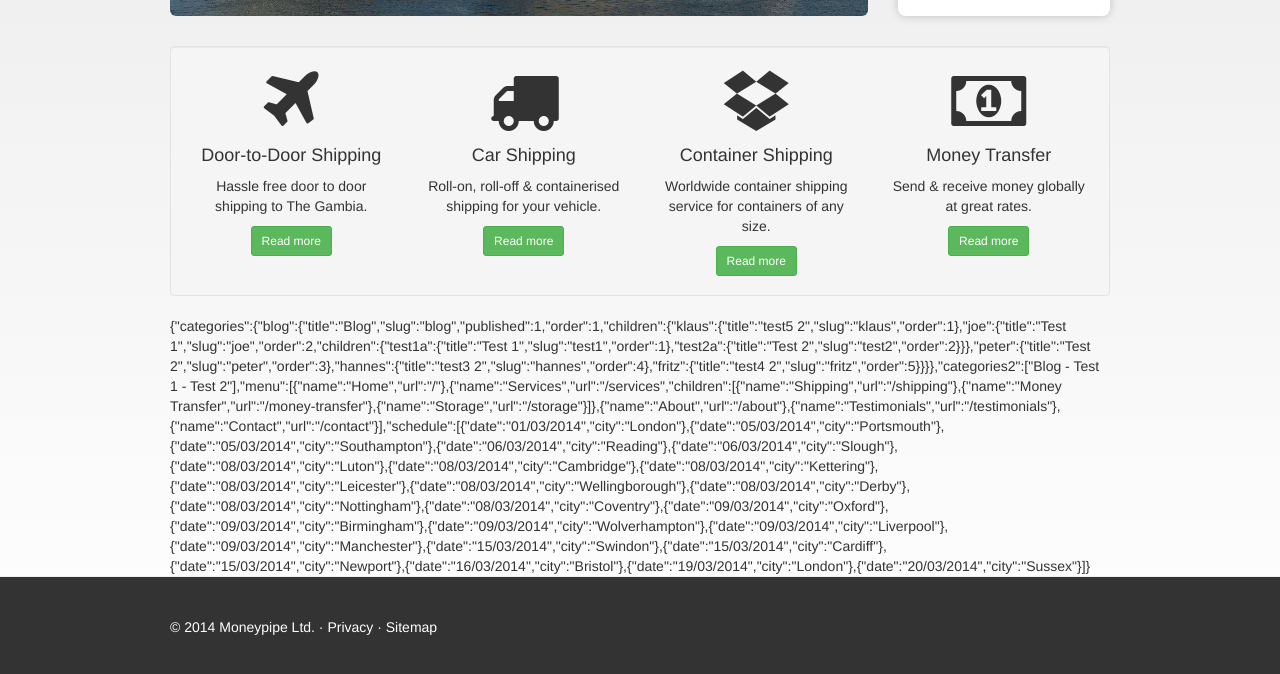
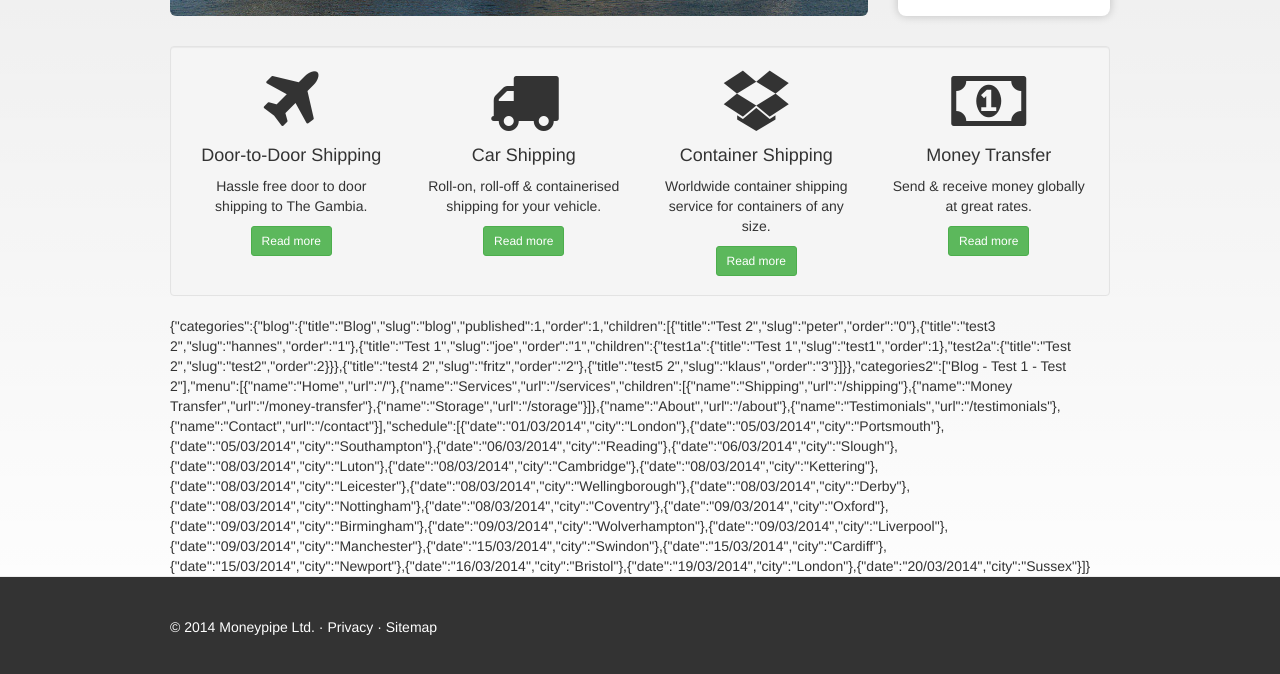
Before and after one commit to abeta/moneypipe, a Jekyll site: the page built from index.html, in a window 1280 px wide, cut to the strip 485-1162 px from the top of the page. Shown: the top 674 px of the strip. Built offline with Jekyll 4.4.1, drawn with Linux system fonts in a browser that asks for light colours; nearby versions of some CDN libraries.

Commit message:
Sort categories

```diff
--- a/_data/categories.yml
+++ b/_data/categories.yml
@@ -4,14 +4,18 @@ blog:
     published: 1
     order: 1
     children:
-        klaus:
-            title: 'test5 2'
-            slug: klaus
-            order: 1
-        joe:
+        -
+            title: 'Test 2'
+            slug: peter
+            order: '0'
+        -
+            title: 'test3 2'
+            slug: hannes
+            order: '1'
+        -
             title: 'Test 1'
             slug: joe
-            order: 2
+            order: '1'
             children:
                 test1a:
                     title: 'Test 1'
@@ -21,15 +25,11 @@ blog:
                     title: 'Test 2'
                     slug: test2
                     order: 2
-        peter:
-            title: 'Test 2'
-            slug: peter
-            order: 3
-        hannes:
-            title: 'test3 2'
-            slug: hannes
-            order: 4
-        fritz:
+        -
             title: 'test4 2'
             slug: fritz
-            order: 5
+            order: '2'
+        -
+            title: 'test5 2'
+            slug: klaus
+            order: '3'
```
